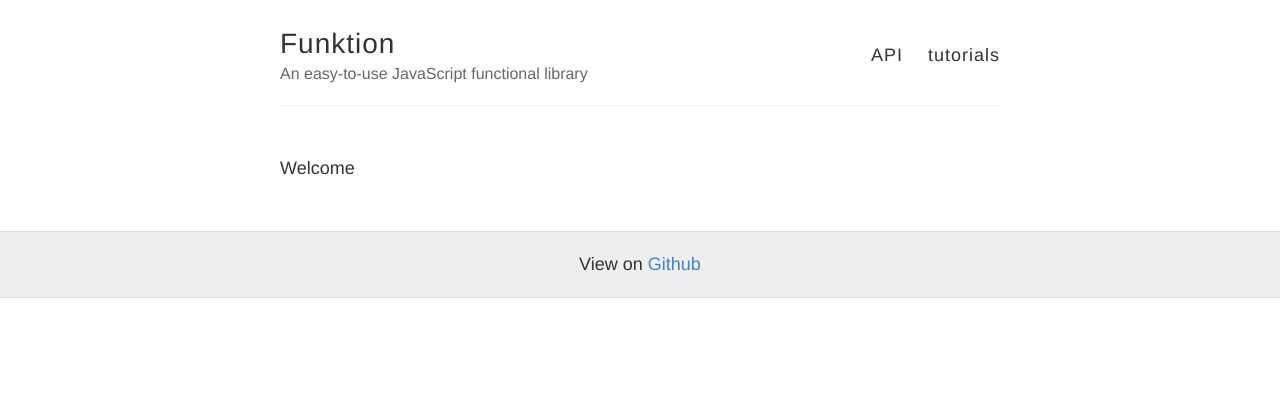
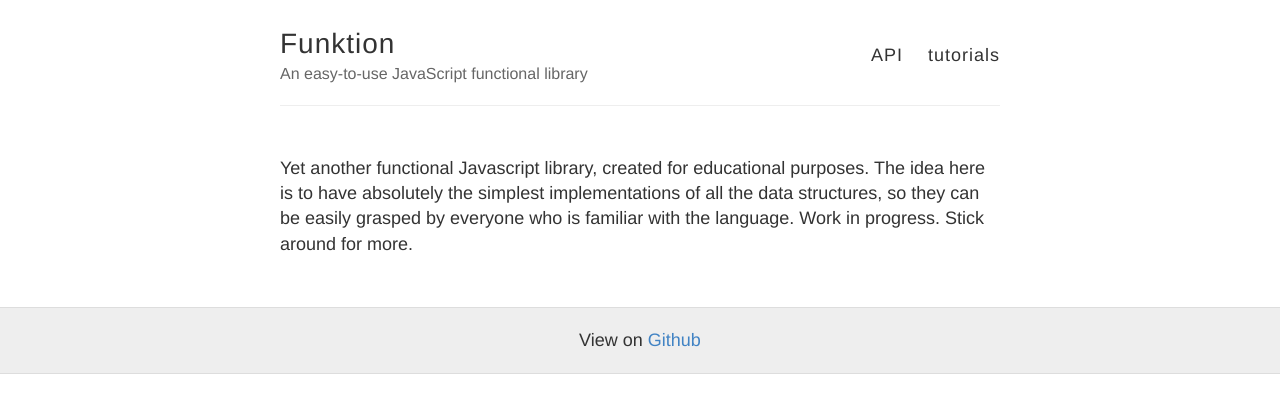
Before and after one commit to abuseofnotation/funktion, a Jekyll site: the page built from index.html, in a window 1280 px wide. Shown: the top 413 px of the page. Built offline with Jekyll 4.4.1, drawn with Linux system fonts in a browser that asks for light colours; Markdown is read by kramdown in place of the engine named in the settings.

Commit message:
Update index.html

```diff
--- a/index.html
+++ b/index.html
@@ -1,5 +1,8 @@
 ---
 layout: default
 ---
+Yet another functional Javascript library, created for educational purposes.
 
-Welcome
+The idea here is to have absolutely the simplest implementations of all the data structures, so they can be easily grasped by everyone who is familiar with the language.
+
+Work in progress. Stick around for more.
```
